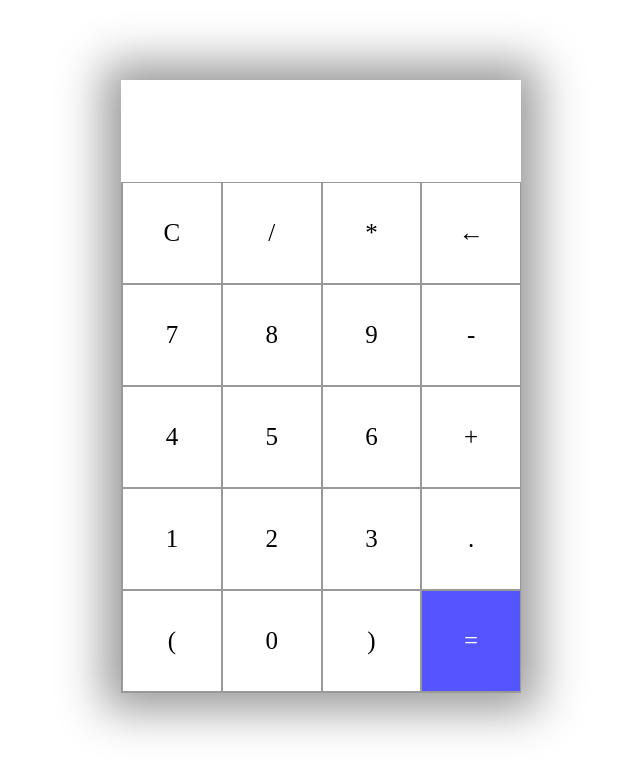
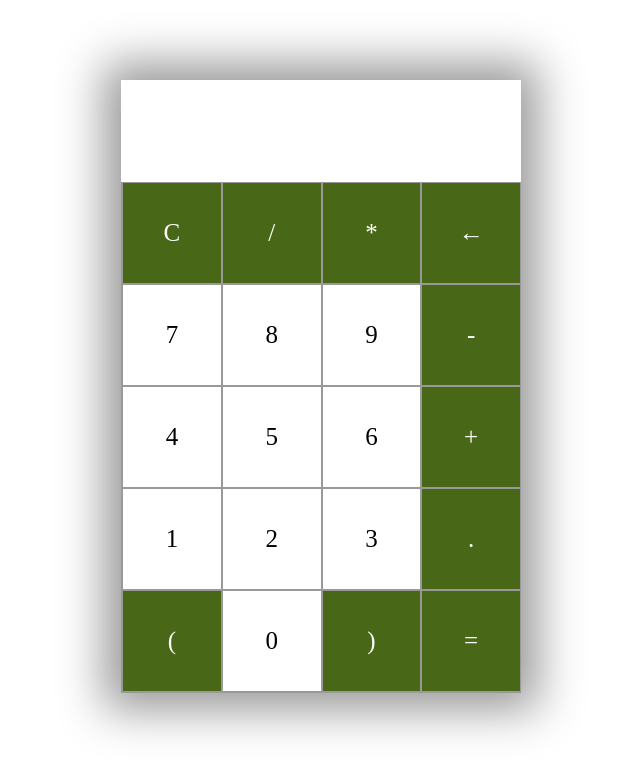
Before and after one commit to hamzaplojovic/JavaScript-Camp, a plain HTML site: page CalculatorHTML/index.html in a window 1280 px wide. Shown: the whole page, without its empty margins (319-959 px from the left). Drawn offline with Linux system fonts and the light colour scheme.

Commit message:
Modifying Calculator for Browser

```diff
--- a/CalculatorHTML/index.html
+++ b/CalculatorHTML/index.html
@@ -10,25 +10,25 @@
         <div class="container">
             <div id="display"></div>
             <div class="buttons">
-                <div class="button">C</div>
-                <div class="button">/</div>
-                <div class="button">*</div>
-                <div class="button">&larr;</div>
+                <div class="button" id="c">C</div>
+                <div class="button" id="slash">/</div>
+                <div class="button" id="multi">*</div>
+                <div class="button" id="arrow">&larr;</div>
                 <div class="button">7</div>
                 <div class="button">8</div>
                 <div class="button">9</div>
-                <div class="button">-</div>
+                <div class="button" id="minus">-</div>
                 <div class="button">4</div>
                 <div class="button">5</div>
                 <div class="button">6</div>
-                <div class="button">+</div>
+                <div class="button" id="plus">+</div>
                 <div class="button" id="1">1</div>
                 <div class="button">2</div>
                 <div class="button">3</div>
-                <div class="button">.</div>
-                <div class="button">(</div>
+                <div class="button" id="dot">.</div>
+                <div class="button" id="bracket1">(</div>
                 <div class="button">0</div>
-                <div class="button">)</div>
+                <div class="button" id="bracket2">)</div>
                 <div id="equal" class="button">=</div>
             </div>
         </div>
--- a/CalculatorHTML/style.css
+++ b/CalculatorHTML/style.css
@@ -9,7 +9,8 @@
     height: 70px;
     line-height: 70px;
     padding: 16px 8px;
-    font-size: 25px;
+    font-size: 50px;
+	color: rgb(72, 104, 24);
 }
 
 .buttons {
@@ -32,13 +33,35 @@
     cursor: pointer;
 }
 
-#equal {
-    background-color: rgb(85, 85, 255);
+#equal, #arrow, #minus, #plus, #dot{
+    background-color: rgb(72, 104, 24);
     color: white;
+	transition: 0.5s ease-in-out all;
 }
 
 .button:hover {
-    background-color: #323330;
+    background-color: rgb(72, 104, 24);
     color: white;
-    transition: 0.5s ease-in-out;
+    transition:0.8s ease-in-out;
 }
+#equal:hover, #arrow:hover, #minus:hover, #plus:hover, #dot:hover, #c, #slash, #multi{
+	color: rgb(72, 104, 24);
+	background-color: white;
+}
+#c, #slash, #multi, #bracket1:hover, #bracket2:hover{
+	background-color: rgb(72, 104, 24);
+	color: white;
+}
+#c:hover, #slash:hover, #multi:hover{
+	background-color: white;
+	color: rgb(72, 104, 24);
+}
+
+#bracket1:hover, #bracket2:hover{
+	background-color: white;
+	color: rgb(72, 104, 24);
+}
+#bracket1, #bracket2{
+	background-color: rgb(72, 104, 24);
+	color: white;
+}
```
